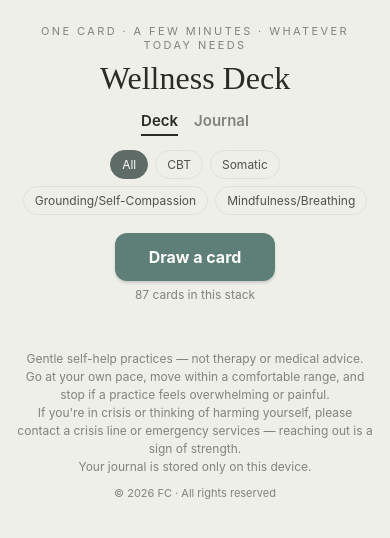
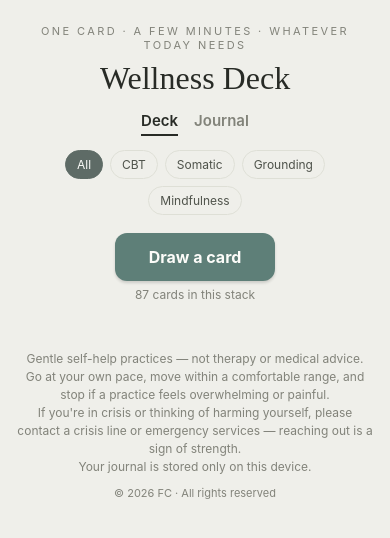
Before and after one commit to MamanReineFC/randomstuff, a React Native app: screen / in a window 390 px wide. Shown: the top 538 px of the page. Built offline with nearby package versions, Linux system fonts and the light colour scheme.

Commit message:
Rename categories to Grounding and Mindfulness

```diff
--- a/App.js
+++ b/App.js
@@ -33,7 +33,7 @@ const SOURCES = {
 // ---------- Four simplified categories ----------
 // Every card is mapped onto one of four groups, then each group is capped
 // so the deck stays focused.
-const CATS = ["All", "CBT", "Somatic", "Grounding/Self-Compassion", "Mindfulness/Breathing"];
+const CATS = ["All", "CBT", "Somatic", "Grounding", "Mindfulness"];
 const CAT_MAP = {
   // CBT
   "Cognitive Restructuring": "CBT",
@@ -46,22 +46,22 @@ const CAT_MAP = {
   "Body Awareness": "Somatic",
   "Movement & Release": "Somatic",
   // Grounding / Self-Compassion
-  "Sensory Grounding": "Grounding/Self-Compassion",
-  "Grounding": "Grounding/Self-Compassion",
-  "Grounding & Emotion": "Grounding/Self-Compassion",
-  "Triggers": "Grounding/Self-Compassion",
-  "Flashbacks": "Grounding/Self-Compassion",
-  "Self-Compassion": "Grounding/Self-Compassion",
-  "Self-Soothing": "Grounding/Self-Compassion",
-  "Recovery": "Grounding/Self-Compassion",
+  "Sensory Grounding": "Grounding",
+  "Grounding": "Grounding",
+  "Grounding & Emotion": "Grounding",
+  "Triggers": "Grounding",
+  "Flashbacks": "Grounding",
+  "Self-Compassion": "Grounding",
+  "Self-Soothing": "Grounding",
+  "Recovery": "Grounding",
   // Mindfulness / Breathing
-  "Breathwork": "Mindfulness/Breathing",
-  "Mindful Attention": "Mindfulness/Breathing",
-  "Regulate": "Mindfulness/Breathing",
+  "Breathwork": "Mindfulness",
+  "Mindful Attention": "Mindfulness",
+  "Regulate": "Mindfulness",
 };
 // Per-card overrides where a card fits a group better than its raw category
 const CARD_CAT = {
-  "cbt-14": "Mindfulness/Breathing",  // Paced Breathing (4-6)
+  "cbt-14": "Mindfulness",  // Paced Breathing (4-6)
 };
 const mapCat = (uid, cat) => CARD_CAT[uid] || CAT_MAP[cat] || cat;
 
@@ -94,8 +94,8 @@ const CAT_COLOR = {
   "All": "#5E6B66",
   "CBT": "#4E6E8E",
   "Somatic": "#6E7F5A",
-  "Grounding/Self-Compassion": "#8E6B77",
-  "Mindfulness/Breathing": "#5B7C8D",
+  "Grounding": "#8E6B77",
+  "Mindfulness": "#5B7C8D",
 };
 
 const STORE_KEY = "wellness-journal-v1";
```
